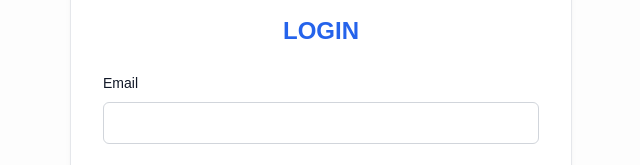
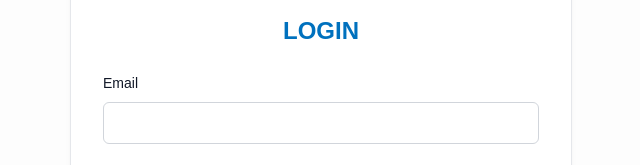
Before and after one commit to rangelojc/simong-html, a website: page pages/login.html in a window 1280 px wide. Shown: the part 255-420 px from the top of the page, 319-959 px from the left. Drawn offline with nearby package versions, Linux system fonts and the light colour scheme.

Commit message:
feat: update card title color to match branding

```diff
--- a/styles/components/card.css
+++ b/styles/components/card.css
@@ -11,7 +11,7 @@
 }
 .card-title {
   font-size: 1.5rem;
-  color: #2563eb;
+  color: #0071be;
   font-weight: 600;
 }
 .logo {
```
